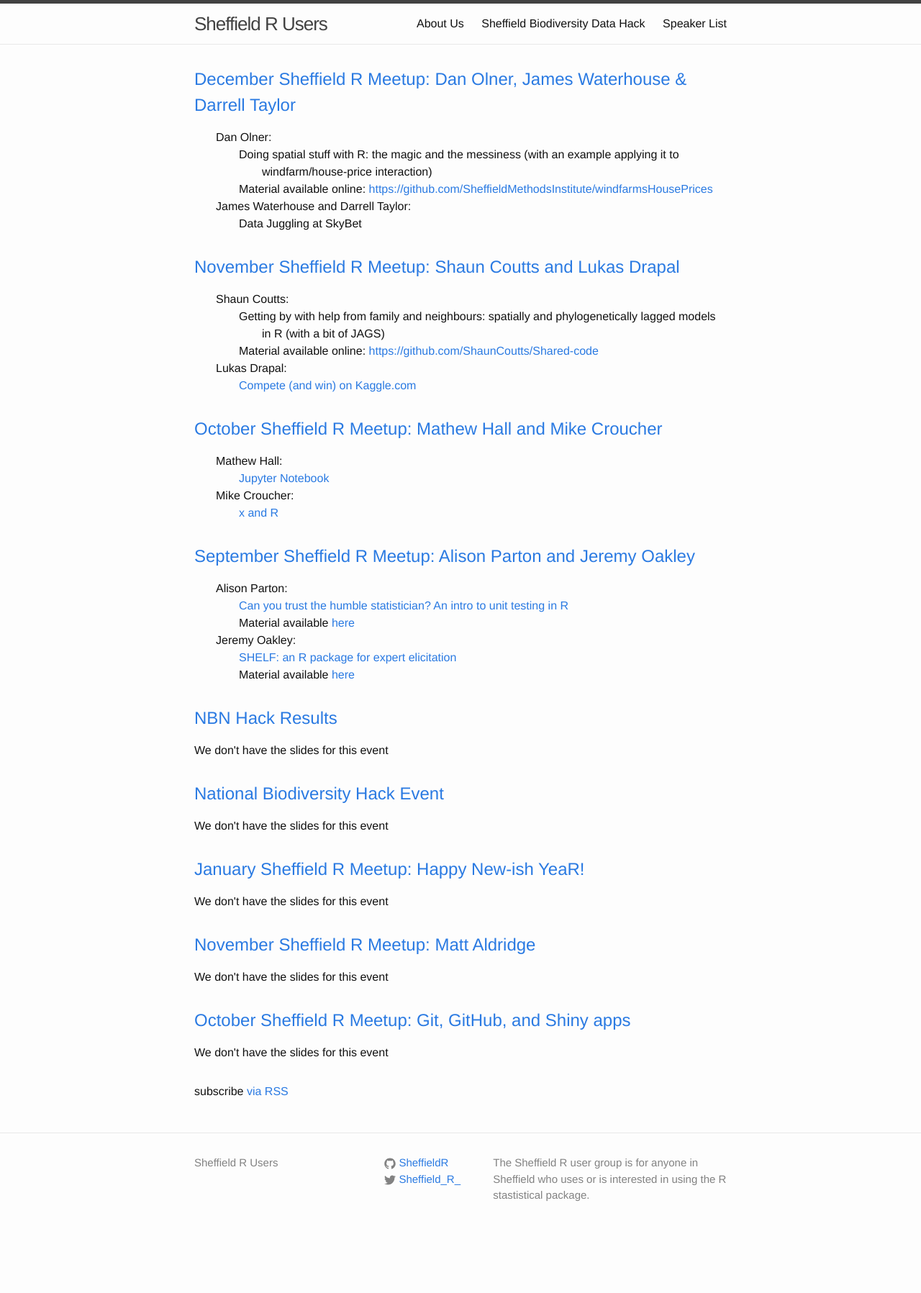
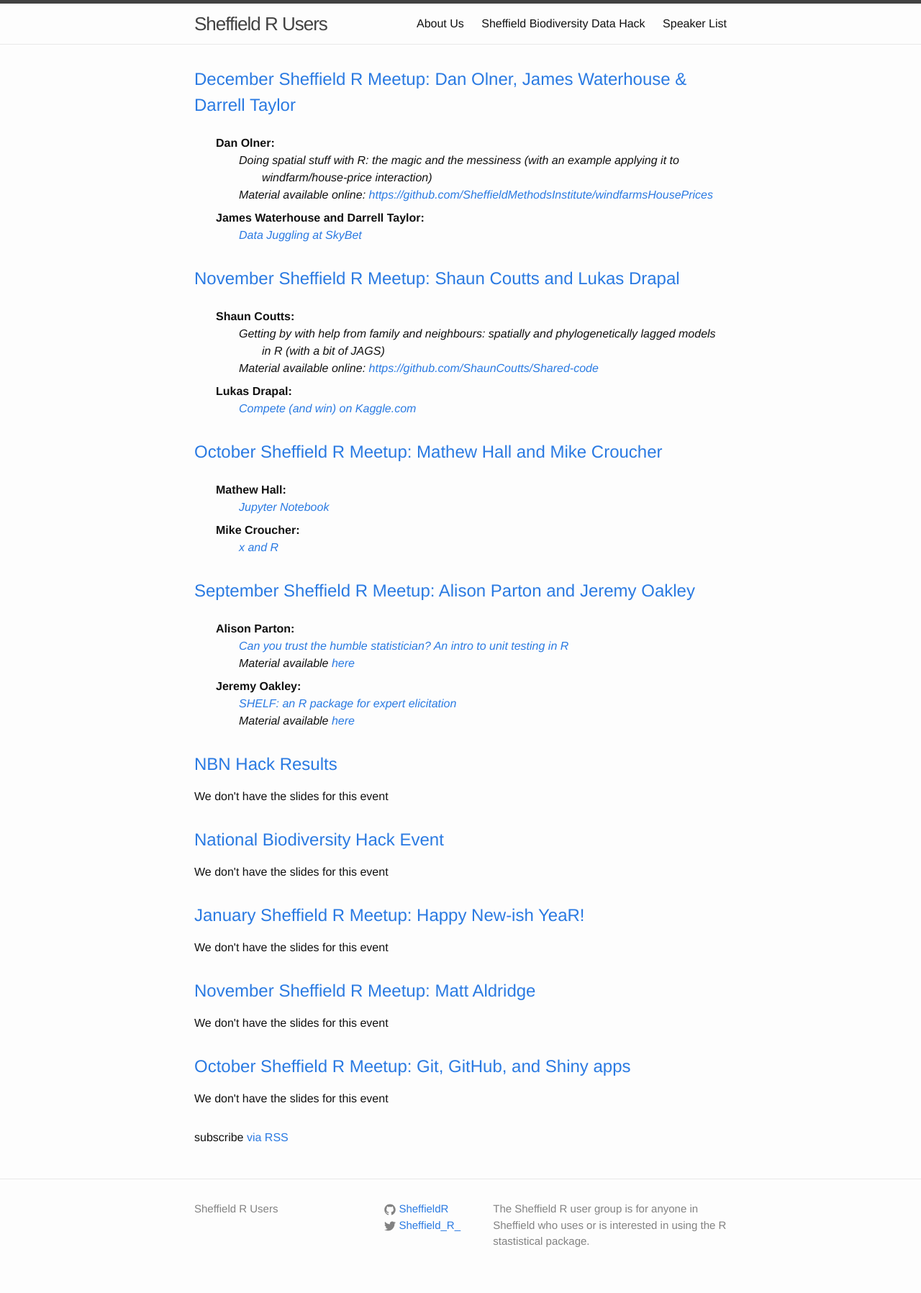
Before and after one commit to SheffieldR/Original.SheffieldR.github.io, a Jekyll site: the page built from slides.html, in a window 1280 px wide. Shown: the whole page at 72% size. Built offline with Jekyll 4.4.1, drawn with Linux system fonts in a browser that asks for light colours; before the commit the page ends 1733 px from its top, so only the background shows below that.

Commit message:
Add James & Darrel's slides for December meetup

```diff
--- a/_posts/2016-11-16-december-meetup.markdown
+++ b/_posts/2016-11-16-december-meetup.markdown
@@ -9,6 +9,7 @@
     remotematerial: https://github.com/SheffieldMethodsInstitute/windfarmsHousePrices
   James Waterhouse and Darrell Taylor:
     title: Data Juggling at SkyBet
+    localslides: "assets/slides/2016-12-data-juggling-james-waterhouse-darell-taylor.pdf"
 ---
 This month we'll be learning about R's capabilities for wrangling and handling spatial data and how Sky Betting and Gaming does data science.
 
--- a/css/speakers.css
+++ b/css/speakers.css
@@ -1,13 +1,16 @@
 .speaker_row{
+	padding-top:0.5em;
 	display:block;
 }
 
 .speaker_name{
 	display:block;
+	font-weight:bold;
 }
 
 .speaker_title,.speaker_material{
 	display:block;
 	padding-left:4em;
 	text-indent:-2em;
+	font-style:oblique;
 }
```
Also changed, not shown: 1 other file.
